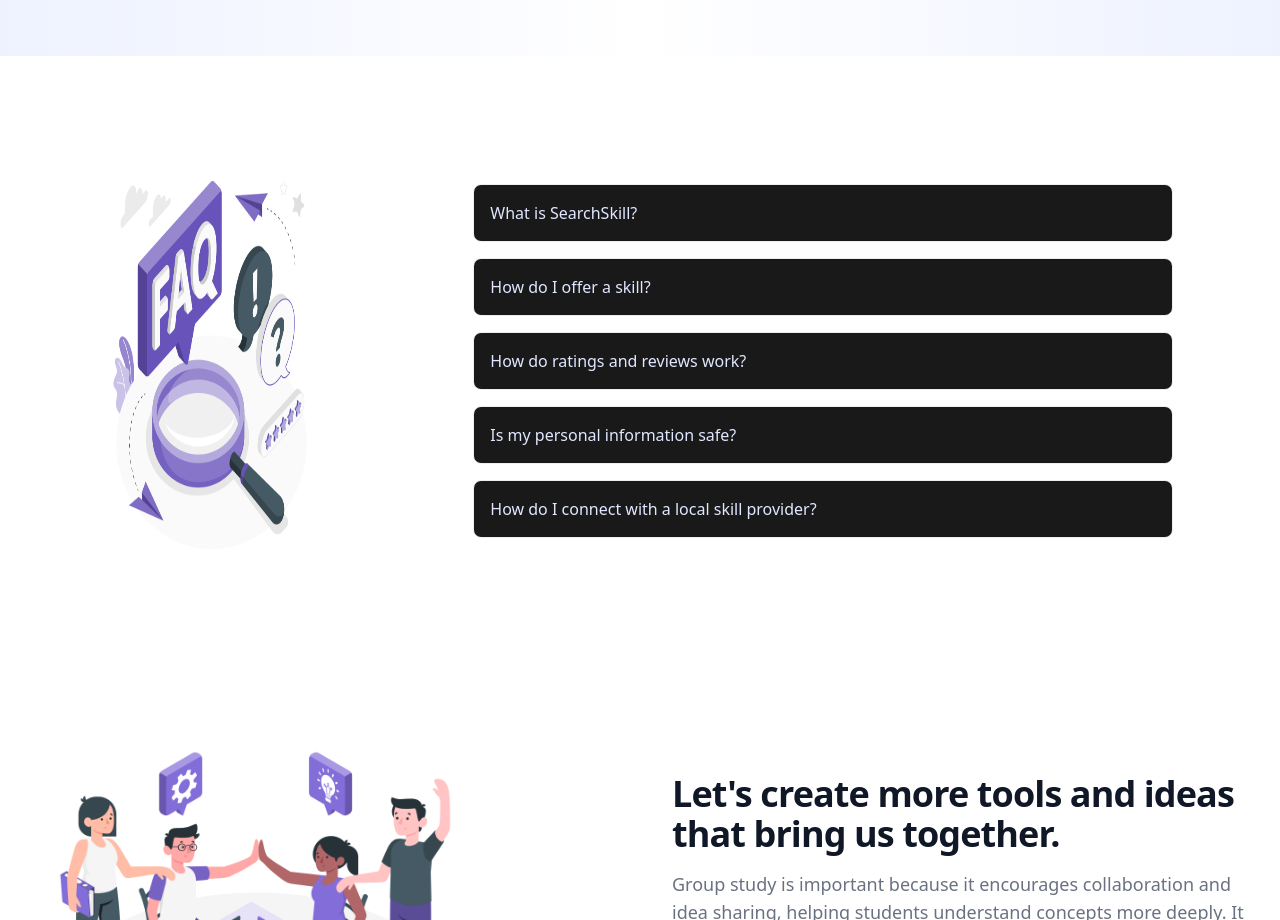
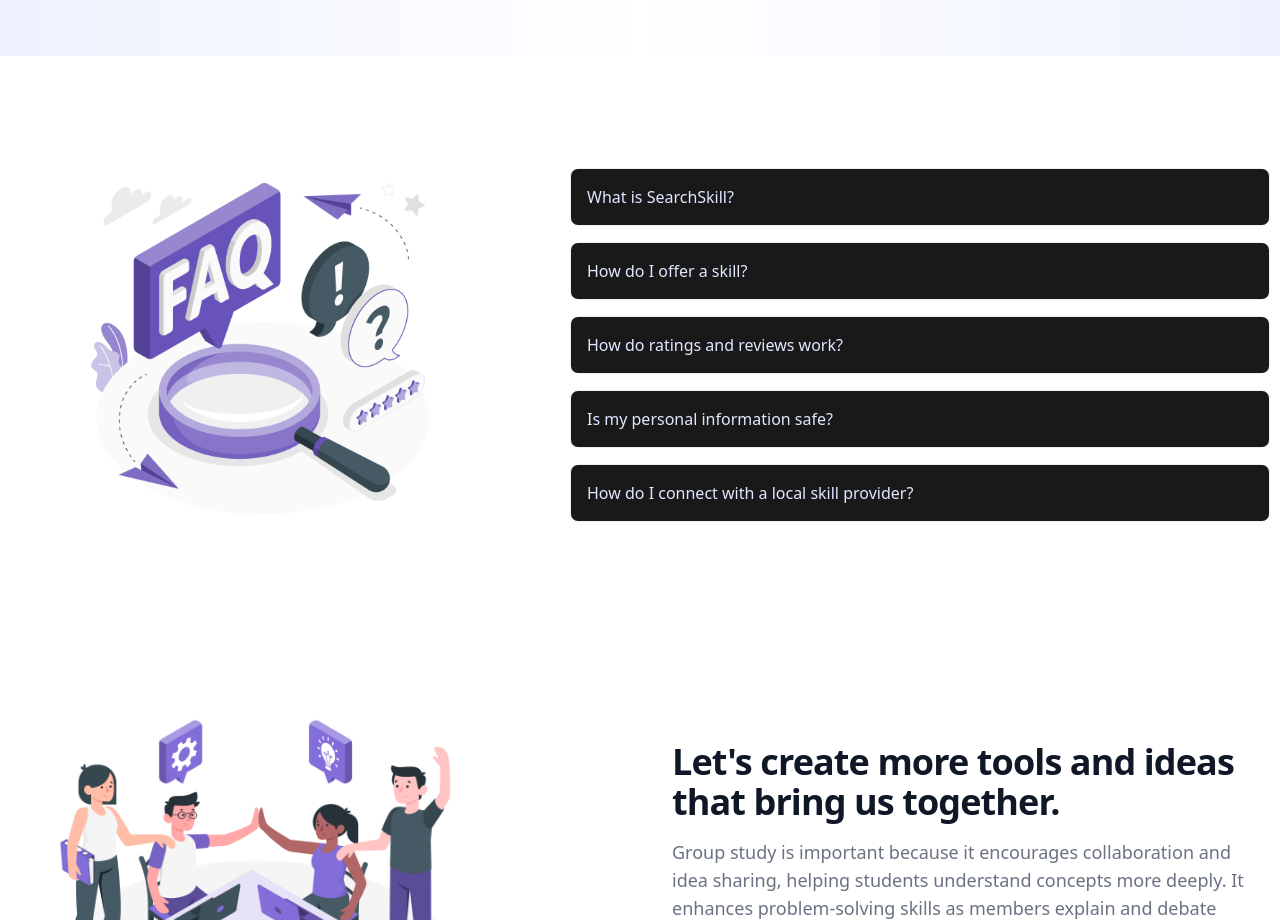
Before and after one commit to itstumpa/SearchSkill_ass_9, a React (Vite) app: page / in a window 1280 px wide. Shown: the part 2640-3560 px from the top of the page. Built offline with nearby package versions, Linux system fonts and the light colour scheme; no server answers.

Commit message:
responsive

```diff
--- a/src/Pages/Home/Sections/FAQ.jsx
+++ b/src/Pages/Home/Sections/FAQ.jsx
@@ -1,42 +1,54 @@
+import React, { useEffect, useState } from "react";
+import "animate.css";
 import FAQs from "../../../assets/FAQ.png";
-import React from "react";
-// import faqData from "../../../..public/faq.json";
-import faqData from "../../../../public/faq.json"
+import faqData from "../../../../public/faq.json";
 
 const FAQ = () => {
+  const [animate, setAnimate] = useState(false);
+
+  useEffect(() => {
+    setAnimate(true);
+  }, []);
+
   return (
-    <div className="parent flex gap-40 max-w-10/12 mx-auto justify-center my-20 items-center">
+    <div className="parent flex flex-col lg:flex-row items-center justify-center gap-10 lg:gap-50 max-w-6xl mx-auto px-4 my-16">
 
-
-
-      <div>
-        <img className="w-[400px] h-[400px] lg:flex hidden" src={FAQs} alt="" />
+      {/* Image Section */}
+      <div className="hidden sm:flex justify-center lg:justify-end w-full lg:w-1/2">
+        <img
+          className="w-[300px] h-[300px]  lg:w-[450px] lg:h-[450px] object-contain"
+          src={FAQs}
+          alt=""
+        />
       </div>
 
-
-
-      <div>
-
-
-<div className="flex flex-col items-center gap-4 my-12">
+      {/* FAQ Section */}
+      <div className="flex flex-col items-center w-full lg:w-1/2">
+        <div className="flex flex-col items-center gap-4 my-12 w-full">
           {faqData.map((faq) => (
             <div
               key={faq.id}
-          className="bg-base-100 w-[700px] border-base-300 collapse border rounded-lg"
+              className="bg-base-100 w-full sm:w-[90%] md:w-[500px] lg:w-[700px] border-base-300 collapse border rounded-lg"
             >
               <input type="checkbox" className="peer" />
-          <div className="collapse-title bg-black/90 text-primary-content peer-checked:bg-violet-600 peer-checked:text-secondary-content font-medium">
+
+              {/* Animated Question */}
+              <div
+                style={{ animationDuration: "1.2s" }}
+                className={`collapse-title bg-black/90 text-primary-content font-medium peer-checked:bg-violet-600 peer-checked:text-secondary-content ${
+                  animate ? "animate__animated animate__lightSpeedInRight" : ""
+                }`}
+              >
                 {faq.question}
               </div>
+
+              {/* Answer Section */}
               <div className="collapse-content bg-violet-600 text-primary-content peer-checked:bg-violet-600 peer-checked:text-secondary-content">
                 <p>{faq.answer}</p>
               </div>
             </div>
           ))}
         </div>
-
-
-
       </div>
     </div>
   );
--- a/src/components/Navbar/Navbar.jsx
+++ b/src/components/Navbar/Navbar.jsx
@@ -300,7 +300,7 @@
                 <li>
                   <button
                     onClick={handleLogout}
-                    className="text-center flex justify-center p-2 btn-ghost bg-red-500 mt-6 text-white hover:bg-red-700"
+                    className="text-center flex justify-center p-2 btn-ghost bg-black font-semibold mt-6 text-white hover:bg-red-700"
                   >
                     Logout
                   </button>
@@ -354,7 +354,7 @@
               <li>
                 <button
                   onClick={handleLogout}
-                  className="btn btn-ghost ml-8 bg-red-700 hover:text-white"
+                  className="btn btn-ghost ml-8 bg-white font-semibold text-black hover:text-violet-600"
                 >
                   Logout
                 </button>
```
Lines whose indentation alone changed are shown as unchanged.
